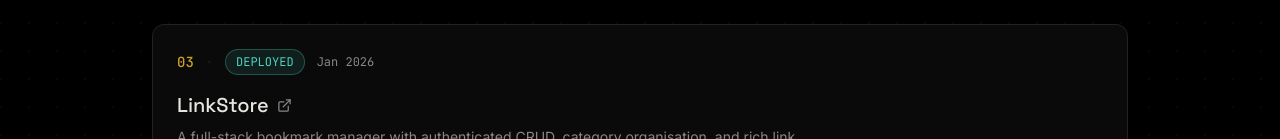
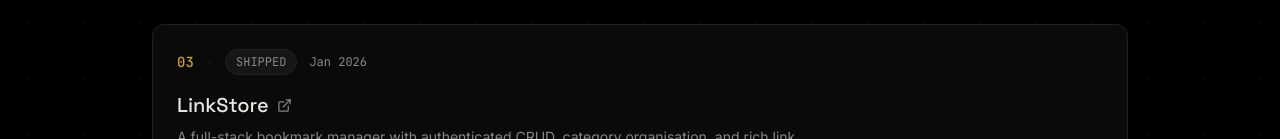
Before and after one commit to sarthakavahd/My-Protfolio, a Next.js app: page /projects in a window 1280 px wide. Shown: the part 874-1013 px from the top of the page. Built offline with nearby package versions, Linux system fonts and the light colour scheme.

Commit message:
fix: revert LinkStore status back to SHIPPED

```diff
--- a/src/data/projects.ts
+++ b/src/data/projects.ts
@@ -25,7 +25,7 @@ export const projects: Project[] = [
     hash: "linkstore-03",
     block: 3,
     date: "Jan 2026",
-    status: "DEPLOYED",
+    status: "SHIPPED",
     title: "LinkStore",
     link: "https://github.com/sarthakavahd/storing-link",
     summary:
```
